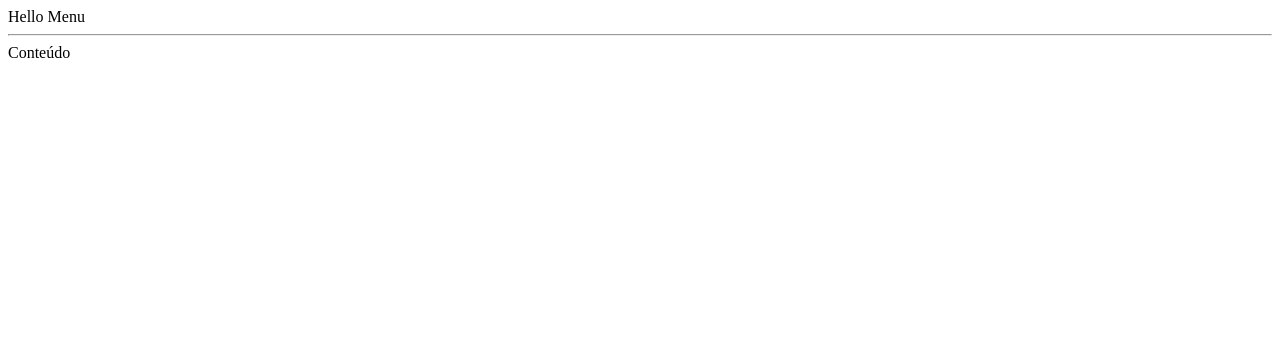
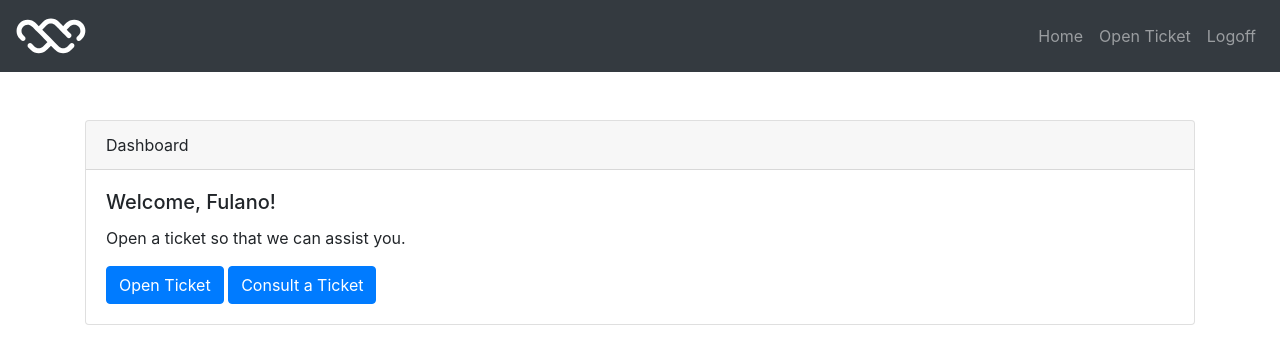
Before and after one commit to paulogobetti/whoosh-help-desk, a PHP site: page /dashboard.php in a window 1280 px wide. Shown: the top 364 px of the page. Run offline with PHP 8.4, Linux system fonts and the light colour scheme; the visitor is signed in with stand-in values (Sample User, id 1).

Commit message:
Fixes and dynamic content

```diff
--- a/css/style.css
+++ b/css/style.css
@@ -2,10 +2,6 @@
 	--bg-color: #2041aa;
 	--whoosh-white: #fdfdfd;
 	--whoosh-yellow: #00fc2b;
-}
-
-body {
-	background: var(--bg-color);
 }
 
 a {
@@ -44,6 +40,7 @@ a:hover {
 }
 
 .submit-button {
+	min-width: 300px;
 	width: 100%;
 	border-radius: 10px;
 	border: 1px solid var(--whoosh-yellow);
@@ -62,3 +59,11 @@ a:hover {
 	border-radius: 10px;
 	box-shadow: rgba(0, 0, 0, .048);
 }
+
+#login-page {
+	background: var(--bg-color);
+}
+
+#open-ticket-box {
+	padding: 10px;
+}
--- a/dashboard.php
+++ b/dashboard.php
@@ -1,13 +1,45 @@
 <?php
 
-	session_start();
-
-	if(!isset($_SESSION['authenticated']) OR $_SESSION['authenticated'] != 'YES') {
-		header('Location: index.php?login=err-perm');
-	}
+	require_once('validate_access.php');
 
 	include('top-bar.php');
 
-	echo '<hr>';
+?>
 
-	echo 'Conteúdo';
+<!DOCTYPE html>
+
+<html lang="en">
+
+<head>
+
+	<title>Whoosh! Help Desk | Dashboard</title>
+	<meta charset="utf-8">
+	<meta name="viewport" content="width=device-width, initial-scale=1, shrink-to-fit=no">
+
+</head>
+
+<body>
+
+	<section>
+		<div class="container">
+			<div class="">
+				<div class="card mt-5 align-middle">
+				  <div class="card-header">
+				    Dashboard
+				  </div>
+				  <div class="card-body">
+				    <h5 class="card-title">Welcome, Fulano!</h5>
+				    <p class="card-text">
+				    	Open a ticket so that we can assist you.
+				    </p>
+				    <a href="open-ticket.php" class="btn btn-primary">Open Ticket</a>
+				    <a href="consult-ticket.php" class="btn btn-primary">Consult a Ticket</a>
+				  </div>
+				</div>
+			</div>
+		</div>
+	</section>
+
+</body>
+
+</html>
--- a/top-bar.php
+++ b/top-bar.php
@@ -1,3 +1,57 @@
 <?php
 
-	echo 'Hello Menu';
+	require_once('validate_access.php');
+
+?>
+
+<!DOCTYPE html>
+
+<html lang="en">
+
+<head>
+
+	<title>Whoosh! Help Desk | Top Bar</title>
+	<meta charset="utf-8">
+	<meta name="viewport" content="width=device-width, initial-scale=1, shrink-to-fit=no">
+	<!-- Bootstrap -->
+	<link rel="stylesheet" href="https://stackpath.bootstrapcdn.com/bootstrap/4.1.3/css/bootstrap.min.css" integrity="sha384-MCw98/SFnGE8fJT3GXwEOngsV7Zt27NXFoaoApmYm81iuXoPkFOJwJ8ERdknLPMO" crossorigin="anonymous">
+	<!-- Whoosh! CSS -->
+	<link rel="stylesheet" type="text/css" href="css/style.css">
+
+</head>
+
+<body>
+
+	<section>
+		<div>
+			<div>
+				<nav class="navbar navbar-expand-lg navbar-dark bg-dark">
+					<a href="index.php"><img src="img/whoosh-logo-icon-ng.svg" width="70"></a>
+					<button class="navbar-toggler" type="button" data-toggle="collapse" data-target="#conteudoNavbarSuportado" aria-controls="conteudoNavbarSuportado" aria-expanded="false" aria-label="Alterna navegação">
+					<span class="navbar-toggler-icon"></span>
+					</button>
+					<div class="collapse navbar-collapse my-2" id="conteudoNavbarSuportado">
+						<ul class="navbar-nav ml-auto">
+							<li class="nav-item">
+								<a class="nav-link" href="dashboard.php">Home</a>
+							</li>
+							<li class="nav-item">
+								<a class="nav-link" href="open-ticket.php">Open Ticket</a>
+							</li>
+							<li class="nav-item">
+								<a class="nav-link" href="logoff.php">Logoff</a>
+							</li>
+						</ul>
+					</div>
+				</nav>
+			</div>
+		</div>
+	</section>
+
+	<script src="https://code.jquery.com/jquery-3.3.1.slim.min.js" integrity="sha384-q8i/X+965DzO0rT7abK41JStQIAqVgRVzpbzo5smXKp4YfRvH+8abtTE1Pi6jizo" crossorigin="anonymous"></script>
+	<script src="https://cdnjs.cloudflare.com/ajax/libs/popper.js/1.14.3/umd/popper.min.js" integrity="sha384-ZMP7rVo3mIykV+2+9J3UJ46jBk0WLaUAdn689aCwoqbBJiSnjAK/l8WvCWPIPm49" crossorigin="anonymous"></script>
+	<script src="https://stackpath.bootstrapcdn.com/bootstrap/4.1.3/js/bootstrap.min.js" integrity="sha384-ChfqqxuZUCnJSK3+MXmPNIyE6ZbWh2IMqE241rYiqJxyMiZ6OW/JmZQ5stwEULTy" crossorigin="anonymous"></script>
+
+</body>
+
+</html>
--- /dev/null
+++ b/validate_access.php
@@ -0,0 +1,7 @@
+<?php
+
+	session_start();
+
+	if(!isset($_SESSION['authenticated']) OR $_SESSION['authenticated'] != 'YES') {
+		header('Location: index.php?login=err-perm');
+	}
```
Also changed, not shown: index.php (+7 -3 lines), logoff.php (added, +7 -0 lines), open-ticket.php (+54 -7 lines), admin/dashboard.php (added).
